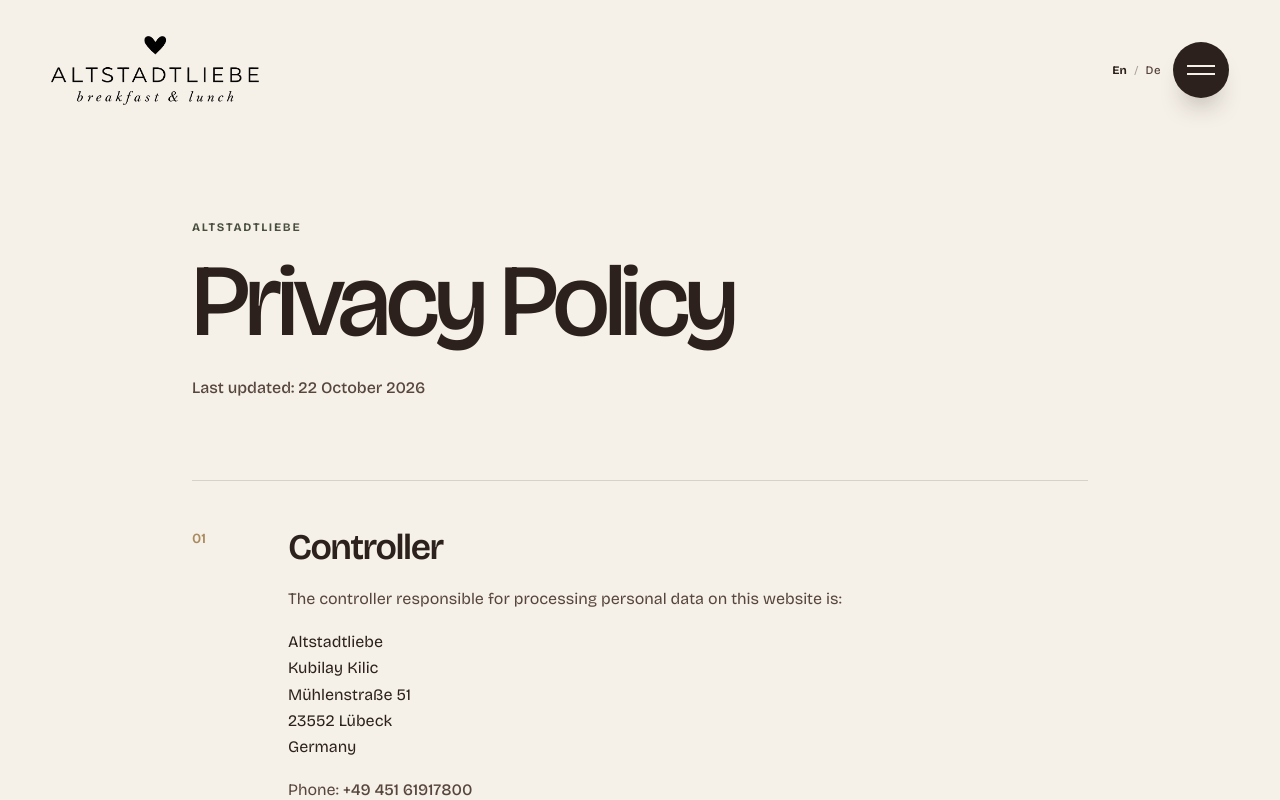
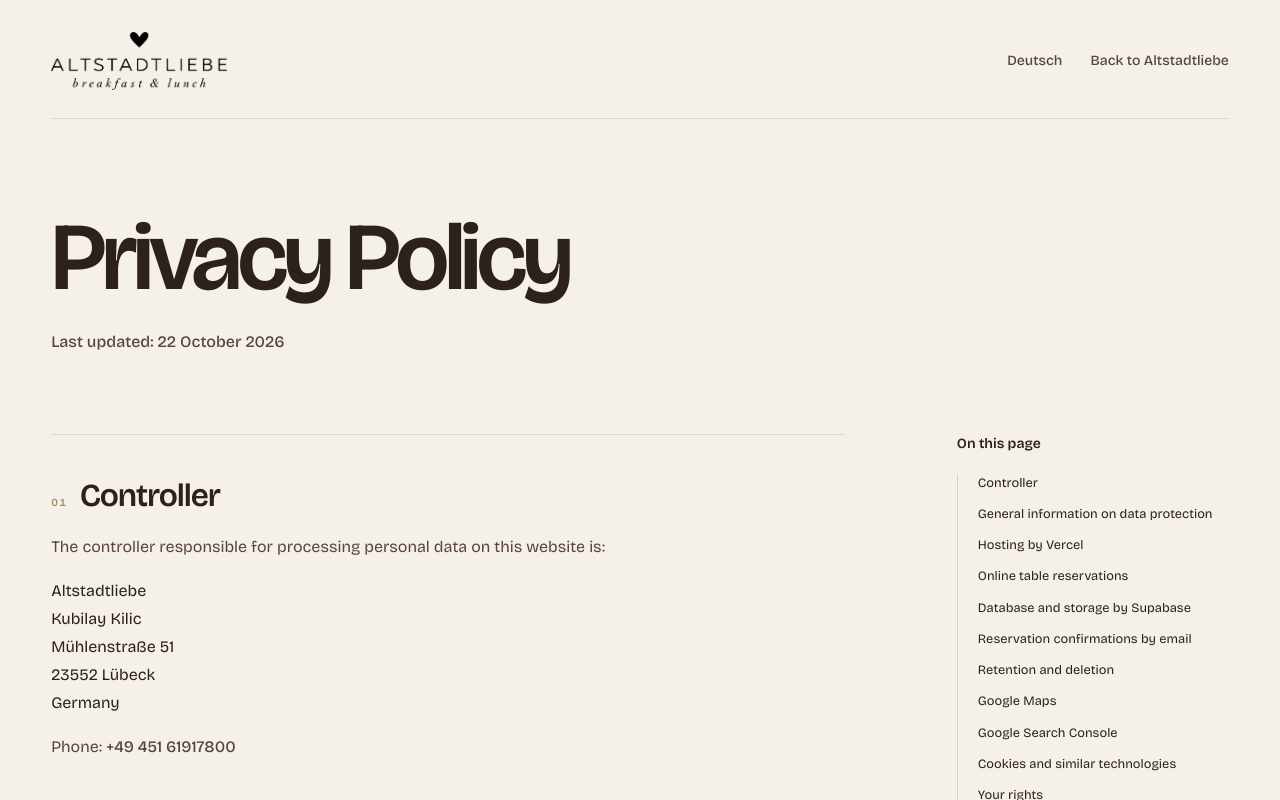
Before and after one commit to veokleo-create07/coffee.luebeck.web, a Next.js app: page /en/privacy in a window 1280 px wide. Shown: the top 800 px of the page. Built offline with nearby package versions, Linux system fonts and the light colour scheme.

Commit message:
Redesign privacy policy layout

```diff
--- a/components/privacy-policy-page.tsx
+++ b/components/privacy-policy-page.tsx
@@ -1,20 +1,20 @@
+import Image from "next/image";
 import Link from "next/link";
 import type { ReactNode } from "react";
 import type { Dictionary } from "@/lib/dictionaries/de";
 import type { Locale } from "@/lib/i18n";
 import { SiteFooter } from "./site-footer";
-import { SiteHeader } from "./site-header";
 
 type PrivacyPolicyPageProps = { locale: Locale; dictionary: Dictionary };
 
 function PolicySection({ number, title, children }: { number: number; title: string; children: ReactNode }) {
   return (
-    <section className="border-t border-espresso/15 py-9 md:grid md:grid-cols-[4rem_minmax(0,1fr)] md:gap-8 md:py-12" aria-labelledby={`privacy-section-${number}`}>
-      <span className="text-sm font-semibold text-brass" aria-hidden="true">{String(number).padStart(2, "0")}</span>
-      <div className="mt-3 min-w-0 md:mt-0">
-        <h2 id={`privacy-section-${number}`} className="text-[clamp(1.5rem,3vw,2.25rem)] font-semibold leading-[1.05] tracking-[-0.04em]">{title}</h2>
-        <div className="privacy-copy mt-5 space-y-4 text-[0.95rem] leading-[1.65] text-espresso-soft md:text-base">{children}</div>
+    <section id={`privacy-section-${number}`} className="scroll-mt-10 border-t border-espresso/12 py-9 md:py-11" aria-labelledby={`privacy-heading-${number}`}>
+      <div className="flex items-baseline gap-3">
+        <span className="text-[0.68rem] font-semibold tabular-nums tracking-[0.14em] text-brass" aria-hidden="true">{String(number).padStart(2, "0")}</span>
+        <h2 id={`privacy-heading-${number}`} className="text-[clamp(1.45rem,2.5vw,2rem)] font-semibold leading-[1.08] tracking-[-0.035em]">{title}</h2>
       </div>
+      <div className="privacy-copy mt-5 space-y-4 text-[0.9375rem] leading-[1.72] text-espresso-soft md:text-base md:leading-[1.75]">{children}</div>
     </section>
   );
 }
@@ -251,32 +251,100 @@ function EnglishPolicy({ dictionary }: { dictionary: Dictionary }) {
   );
 }
 
+const policyNavigation = {
+  de: [
+    "Verantwortlicher",
+    "Allgemeine Hinweise zum Datenschutz",
+    "Hosting durch Vercel",
+    "Online-Tischreservierungen",
+    "Datenbank und Speicherung durch Supabase",
+    "Reservierungsbestätigungen per E-Mail",
+    "Speicherdauer und Löschung",
+    "Google Maps",
+    "Google Search Console",
+    "Cookies und ähnliche Technologien",
+    "Ihre Rechte",
+    "Datensicherheit",
+    "Änderungen dieser Datenschutzerklärung",
+  ],
+  en: [
+    "Controller",
+    "General information on data protection",
+    "Hosting by Vercel",
+    "Online table reservations",
+    "Database and storage by Supabase",
+    "Reservation confirmations by email",
+    "Retention and deletion",
+    "Google Maps",
+    "Google Search Console",
+    "Cookies and similar technologies",
+    "Your rights",
+    "Data security",
+    "Changes to this privacy policy",
+  ],
+} as const;
+
 export function PrivacyPolicyPage({ locale, dictionary }: PrivacyPolicyPageProps) {
   const isGerman = locale === "de";
   const homeHref = isGerman ? "/" : "/en";
   const languageHref = isGerman ? "/en/privacy" : "/datenschutz";
+  const sections = policyNavigation[locale];
 
   return (
-    <div className="min-h-screen overflow-hidden bg-ivory text-espresso">
-      <SiteHeader locale={locale} dictionary={dictionary} languageHref={languageHref} />
-      <main className="page-gutter py-20 md:py-28">
-        <article className="mx-auto max-w-4xl">
-          <header className="max-w-3xl pb-14 md:pb-20">
-            <p className="eyebrow">Altstadtliebe</p>
-            <h1 className="editorial-heading mt-6 text-[clamp(3.25rem,8vw,7rem)] font-medium leading-[0.88] tracking-[-0.055em]">
-              {isGerman ? "Datenschutzerklärung" : "Privacy Policy"}
+    <div className="min-h-screen overflow-x-hidden bg-ivory text-espresso">
+      <header className="page-gutter pt-6 md:pt-8">
+        <div className="mx-auto flex max-w-7xl items-center justify-between gap-5 border-b border-espresso/12 pb-5 md:pb-7">
+          <Link href={homeHref} className="group inline-flex items-center rounded-sm focus-visible:outline focus-visible:outline-2 focus-visible:outline-offset-4 focus-visible:outline-brass" aria-label="Altstadtliebe — home">
+            <Image src="/altstadtliebe-logo.png" alt="Altstadtliebe" width={192} height={64} priority className="h-auto w-32 object-contain transition-transform duration-300 group-hover:scale-[1.015] md:w-44" />
+          </Link>
+          <div className="flex items-center gap-4 text-xs font-medium text-espresso-soft md:gap-7 md:text-sm">
+            <Link href={languageHref} className="transition-colors hover:text-espresso focus-visible:outline focus-visible:outline-2 focus-visible:outline-offset-4 focus-visible:outline-brass">
+              {isGerman ? "English" : "Deutsch"}
+            </Link>
+            <Link href={homeHref} className="transition-colors hover:text-espresso focus-visible:outline focus-visible:outline-2 focus-visible:outline-offset-4 focus-visible:outline-brass">
+              <span className="sm:hidden">{isGerman ? "Zurück" : "Back"}</span>
+              <span className="hidden sm:inline">{isGerman ? "Zurück zu Altstadtliebe" : "Back to Altstadtliebe"}</span>
+            </Link>
+          </div>
+        </div>
+      </header>
+
+      <main className="page-gutter pb-20 pt-14 md:pb-28 md:pt-24">
+        <div className="mx-auto max-w-7xl">
+          <header className="max-w-4xl pb-14 md:pb-20">
+            <h1 lang={locale} className="editorial-heading text-[clamp(3.15rem,7.5vw,6.5rem)] font-semibold leading-[0.9] tracking-[-0.055em]">
+              {isGerman ? <>Datenschutz<wbr />erklärung</> : "Privacy Policy"}
             </h1>
-            <p className="mt-7 text-sm font-medium text-espresso-soft md:text-base">
+            <p className="mt-6 text-sm font-medium text-espresso-soft md:mt-7 md:text-base">
               {isGerman ? "Stand: 22. Oktober 2026" : "Last updated: 22 October 2026"}
             </p>
           </header>
 
-          {isGerman ? <GermanPolicy dictionary={dictionary} /> : <EnglishPolicy dictionary={dictionary} />}
+          <div className="grid items-start gap-16 lg:grid-cols-[minmax(0,1fr)_17rem] lg:gap-20 xl:gap-28">
+            <article className="min-w-0 max-w-4xl">
+              {isGerman ? <GermanPolicy dictionary={dictionary} /> : <EnglishPolicy dictionary={dictionary} />}
 
-          <Link href={homeHref} className="site-button site-button-secondary mt-8 md:mt-12">
-            {isGerman ? "Zurück zur Startseite" : "Back to homepage"}
-          </Link>
-        </article>
+              <Link href={homeHref} className="mt-10 inline-flex min-h-11 items-center rounded-full border border-espresso/15 bg-[#eee9e1]/60 px-5 text-sm font-medium text-espresso transition-[background-color,border-color,transform] hover:-translate-y-px hover:border-espresso/30 hover:bg-[#eee9e1] focus-visible:outline focus-visible:outline-2 focus-visible:outline-offset-4 focus-visible:outline-brass md:mt-14">
+                {isGerman ? "Zurück zur Startseite" : "Back to homepage"}
+              </Link>
+            </article>
+
+            <aside className="sticky top-8 hidden lg:block" aria-label={isGerman ? "Inhalt dieser Seite" : "On this page"}>
+              <p className="text-sm font-semibold text-espresso">{isGerman ? "Auf dieser Seite" : "On this page"}</p>
+              <nav className="mt-5 border-l border-espresso/15 pl-5">
+                <ol className="space-y-3.5">
+                  {sections.map((title, index) => (
+                    <li key={title}>
+                      <a href={`#privacy-section-${index + 1}`} className="block text-[0.8rem] leading-[1.35] text-espresso-soft transition-[color,transform] hover:translate-x-0.5 hover:text-espresso focus-visible:outline focus-visible:outline-2 focus-visible:outline-offset-4 focus-visible:outline-brass">
+                        {title}
+                      </a>
+                    </li>
+                  ))}
+                </ol>
+              </nav>
+            </aside>
+          </div>
+        </div>
       </main>
       <SiteFooter locale={locale} dictionary={dictionary} />
     </div>
```
